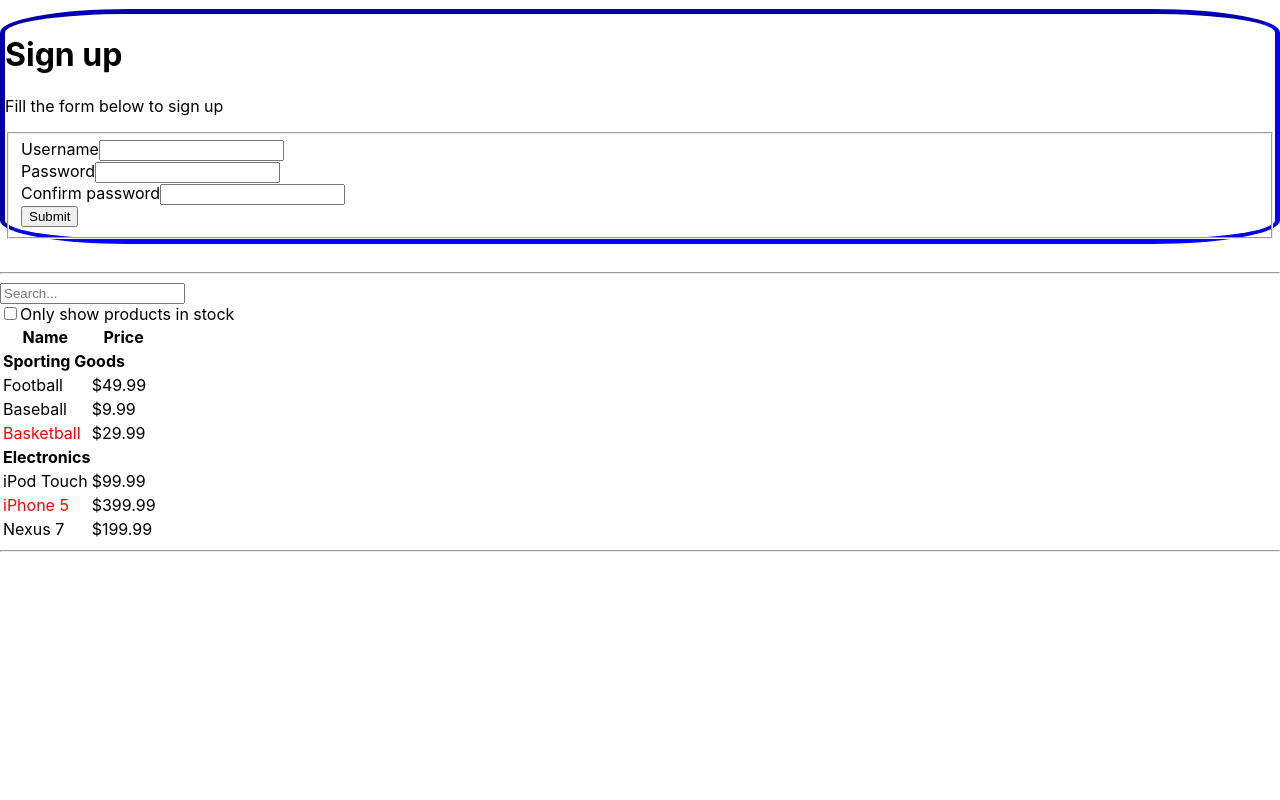
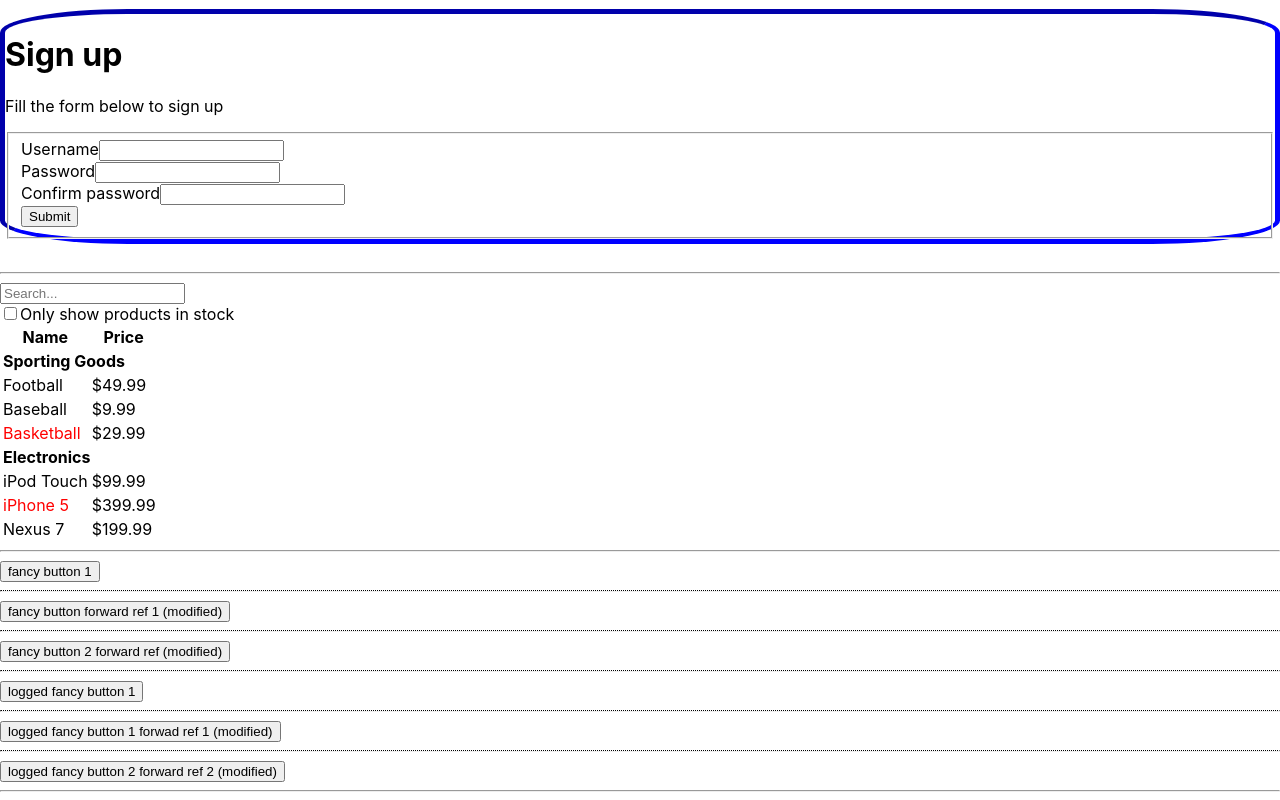
Before and after one commit to namik-hajiyev/ReactTutorial, a React (Create React App) app: page / in a window 1280 px wide. Shown: the part 3758-4558 px from the top of the page. Before the commit the page ends 4318 px from the top, so only its background shows below. Built offline with nearby package versions, Linux system fonts and the light colour scheme.

Commit message:
forward refs

```diff
--- a/public/index.html
+++ b/public/index.html
@@ -59,7 +59,8 @@
   <hr>
   <div id="products"></div>
   <hr>
-
+  <div id="forwardRefs"></div>
+  <hr>
   <!--
       This HTML file is a template.
       If you open it directly in the browser, you will see an empty page.
--- /dev/null
+++ b/src/components/advanced/ForwardRefs/index.tsx
@@ -0,0 +1,99 @@
+import React from 'react';
+import { Dhr } from '../../DottedHr';
+
+class FancyButton1 extends React.Component {
+    render() {
+        return (<button className="FancyButton">{this.props.children}</button>)
+    }
+}
+
+class FancyButton2 extends React.Component<any, { caption: string }> {
+    constructor(props: any) {
+        super(props);
+        this.state = { caption: 'fancy button 2' }
+    }
+    render() {
+        return (<button className="FancyButton">{this.state.caption}</button>)
+    }
+}
+
+
+const FancyButtonForwardRef1 = React.forwardRef<HTMLButtonElement, { children: React.ReactNode }>((props, ref) => {
+    return <button ref={ref} className="FancyButton">{props.children}</button>
+
+})
+
+const FancyButtonForwardRef2 = React.forwardRef<FancyButton2>((props, ref) => {
+    return <FancyButton2 ref={ref} />
+});
+
+
+function logProps(WrappedCompnent: any) {
+    class LogProps extends React.Component {
+
+        componentDidUpdate(prevProps: any) {
+            console.log('old props:', prevProps);
+            console.log('new props:', this.props);
+        }
+
+        render() {
+            return <WrappedCompnent {...this.props} />
+        }
+    }
+
+    return LogProps;
+}
+
+function logProps2(WrappedComponent: any) {
+    class LogProps extends React.Component<{ forwardRef?: React.Ref<any>; }> {
+        componentDidUpdate(prevProps: any) {
+            console.log('old props:', prevProps);
+            console.log('new props:', this.props);
+        }
+        render() {
+            const { forwardRef, ...rest } = this.props;
+            return <WrappedComponent {...rest} ref={forwardRef} />
+        }
+    }
+    return LogProps;
+
+}
+
+const LoggedFancyButton1 = logProps(FancyButton1);
+const LoggedFancyButtonForwardRef1 = logProps2(FancyButtonForwardRef1);
+const LoggedFancyButtonForwardRef2 = logProps2(FancyButtonForwardRef2);
+
+
+const ref1 = React.createRef<HTMLButtonElement>();
+const ref2 = React.createRef<FancyButton2>();
+const ref3 = React.createRef<HTMLButtonElement>();
+const ref4 = React.createRef<FancyButton2>();
+class ForwardRefs extends React.Component {
+
+    render() {
+
+        return (<div>
+            <FancyButton1 >fancy button 1</FancyButton1>
+            <Dhr />
+            <FancyButtonForwardRef1 ref={ref1}>fancy button forward ref 1</FancyButtonForwardRef1>
+            <Dhr />
+            <FancyButtonForwardRef2 ref={ref2} />
+            <Dhr />
+            <LoggedFancyButton1>logged fancy button 1</LoggedFancyButton1>
+            <Dhr />
+            <LoggedFancyButtonForwardRef1 forwardRef={ref3}> logged fancy button 1 forwad ref 1</LoggedFancyButtonForwardRef1>
+            <Dhr />
+            <LoggedFancyButtonForwardRef2 forwardRef={ref4} />
+        </div>)
+    }
+
+    componentDidMount() {
+        ref1.current!.innerText += ' (modified)';
+        ref2.current!.setState(state => ({ caption: state.caption + ' forward ref (modified)' }));
+        ref3.current!.innerText += ' (modified)';
+        ref4.current!.setState(state => ({ caption: 'logged ' + state.caption + ' forward ref 2 (modified)' }));
+    }
+
+};
+
+export default ForwardRefs;
--- /dev/null
+++ b/src/components/advanced/index.ts
@@ -0,0 +1 @@
+export * from './ForwardRefs';
--- /dev/null
+++ b/src/components/index.ts
@@ -0,0 +1,36 @@
+import HelloWorld from './HelloWorld';
+import JSX from './JSX';
+import Welcome from './Welcome';
+import Clock from './Clock';
+import Counter from './Counter';
+import Toggle from './Toggle';
+import Select from './Select';
+import Login from './Login';
+import Mailbox from './Mailbox';
+import Warning from './Warning';
+import List from './List';
+import Forms from './Forms';
+import Temprature from './Temprature';
+import Dialog from './Dialog';
+import Products from './Products';
+import ForwardRefs from './advanced/ForwardRefs';
+
+
+export {
+    HelloWorld,
+    JSX,
+    Welcome,
+    Clock,
+    Counter,
+    Toggle,
+    Select,
+    Login,
+    Mailbox,
+    Warning,
+    List,
+    Forms,
+    Temprature,
+    Dialog,
+    Products,
+    ForwardRefs
+};
--- a/src/index.tsx
+++ b/src/index.tsx
@@ -2,24 +2,34 @@ import React from 'react';
 import ReactDOM from 'react-dom';
 import * as serviceWorker from './serviceWorker';
 import './index.css';
-//import App from './App';
-import HelloWorld from './components/HelloWorld';
-import JSX from './components/JSX';
-import Welcome from './components/Welcome';
-import Clock from './components/Clock';
-import Counter from './components/Counter';
-import Toggle from './components/Toggle';
-import Select from './components/Select';
-import Login from './components/Login';
-import Mailbox from './components/Mailbox';
-import Warning from './components/Warning';
-import List from './components/List';
-import Forms from './components/Forms';
-import Temprature from './components/Temprature';
-import Dialog from './components/Dialog';
-import Products from './components/Products';
 
-//ReactDOM.render(<App />, document.getElementById('root'));
+import {
+    HelloWorld,
+    JSX,
+    Welcome,
+    Clock,
+    Counter,
+    Toggle,
+    Select,
+    Login,
+    Mailbox,
+    Warning,
+    List,
+    Forms,
+    Temprature,
+    Dialog,
+    Products,
+    ForwardRefs
+} from './components';
+
+
+// If you want your app to work offline and load faster, you can change
+// unregister() to register() below. Note this comes with some pitfalls.
+// Learn more about service workers: https://bit.ly/CRA-PWA
+serviceWorker.unregister();
+
+
+//components
 ReactDOM.render(<HelloWorld />, document.getElementById('hello'));
 ReactDOM.render(<JSX />, document.getElementById('jsx'));
 ReactDOM.render(<Welcome />, document.getElementById('welcome'));
@@ -35,7 +45,4 @@ ReactDOM.render(<Forms />, document.getElementById('forms'));
 ReactDOM.render(<Temprature />, document.getElementById('temprature'));
 ReactDOM.render(<Dialog />, document.getElementById('dialog'));
 ReactDOM.render(<Products />, document.getElementById('products'));
-// If you want your app to work offline and load faster, you can change
-// unregister() to register() below. Note this comes with some pitfalls.
-// Learn more about service workers: https://bit.ly/CRA-PWA
-serviceWorker.unregister();
+ReactDOM.render(<ForwardRefs />, document.getElementById('forwardRefs'));
```
